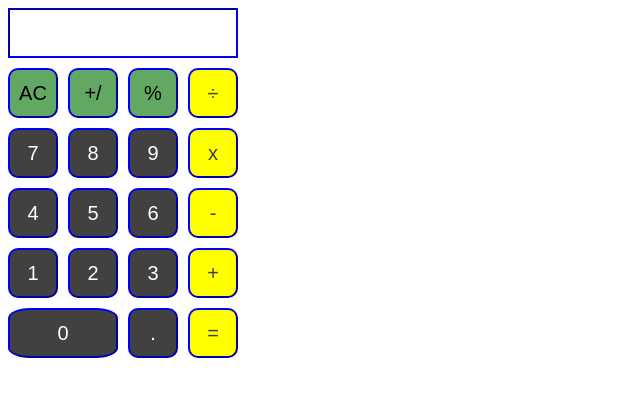
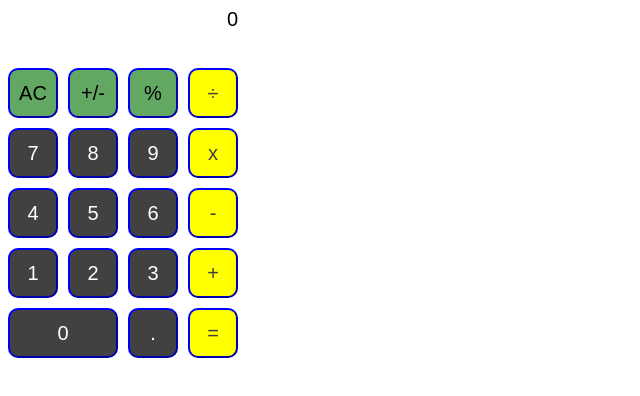
Before and after one commit to JackLiu3/Jack-React-Calculator, a React (Create React App) app: page / in a window 1280 px wide. Shown: the top 396 px of the page, without its empty margins (0-640 px from the left). Built offline with nearby package versions, Linux system fonts and the light colour scheme.

Commit message:
commit.error.before

```diff
--- a/src/App.js
+++ b/src/App.js
@@ -1,62 +1,141 @@
 import "./styles.css";
-
+import { useState } from "react";
 export default function App() {
-  let equation = "";
-  const handleClear = () => {
-    let newEquation = equation.current.value;
-    if (!newEquation) return;
-    equation.current.newEquation = "";
+  const [leftVal, setLeftVal] = useState("0");
+  const [rightVal, setRightVal] = useState("0");
+  const [symbol, setSymbol] = useState("");
+  const [showVal, setShowVal] = useState("0");
+  const [pressedSymbol, setPressedSymbol] = useState("");
+  const handleClear = (e) => {
+    let k = e.target.innerText;
+    if (k === "AC") {
+      setLeftVal("0");
+      setPressedSymbol("");
+      setRightVal("0");
+      setShowVal("0");
+      setSymbol("");
+    } else {
+      setShowVal("0");
+      setRightVal("0");
+    }
   };
   const handleNumber = (e) => {
-    let number = e.target.innerText;
-    number = number.toString();
-    let newEquation = equation.current.value;
-    if (!newEquation) return;
-    newEquation.onAdd(number);
-    equation.current.newEquation = "";
+    let n = e.target.innerText;
+    if (showVal.indexOf(".") >= 0 && n === ".") {
+      return;
+    } else {
+      if (pressedSymbol === "") {
+        if (showVal === "0") {
+          setShowVal(n);
+          setRightVal(n);
+        } else {
+          let t = showVal + n;
+          setShowVal(t);
+          setRightVal(t);
+        }
+      } else {
+        setShowVal(n);
+        setRightVal(n);
+        setPressedSymbol("");
+        document.getElementById(pressedSymbol).style.backgroundColor = "yellow";
+      }
+    }
   };
   const handleSymbol = (e) => {
-    let symbol = e.target.innerText;
-    equation + symbol;
+    let s = e.target.innerText;
+    setLeftVal(showVal);
+    setRightVal(showVal);
+    setSymbol(s);
+    setPressedSymbol(s);
+    document.getElementById(s).style.backgroundColor = "white";
   };
   const handleEqual = (e) => {
-    alert(e.target.innerText);
+    let result;
+    if (symbol === "+") {
+      result = parseFloat(leftVal) + parseFloat(rightVal);
+    } else if (symbol === "-") {
+      result = parseFloat(leftVal) - parseFloat(rightVal);
+    } else if (symbol === "x") {
+      result = parseFloat(leftVal) * parseFloat(rightVal);
+    } else if (symbol === "÷") {
+      result = parseFloat(leftVal) / parseFloat(rightVal);
+    } else {
+      return;
+    }
+    result = result + "";
+    setShowVal(result);
+    setLeftVal(result);
+    setPressedSymbol("=");
+  };
+  const handleMis = (e) => {
+    let sy = e.target.innerText;
+    let result;
+    if (sy === "+/-") {
+      result = showVal * -1;
+    } else {
+      result = showVal / 100;
+    }
+    setShowVal(result);
+    setRightVal(result);
+    setPressedSymbol(sy);
   };
   return (
     <div className="App">
-      <input className="output"></input>
+      <div className="output">{showVal}</div>
       <button className="miscellaneous" onClick={handleClear}>
         AC
       </button>
-      <button className="miscellaneous">+/</button>
-      <button className="miscellaneous">%</button>
-      <button className="symbols" onClick={handleSymbol}>
+      <button className="miscellaneous" onClick={handleMis}>
+        +/-
+      </button>
+      <button className="miscellaneous" onClick={handleMis}>
+        %
+      </button>
+      <button className="symbols" onClick={handleSymbol} id="÷">
         ÷
       </button>
       <button className="numbers" onClick={handleNumber}>
         7
       </button>
-      <button className="numbers">8</button>
-      <button className="numbers">9</button>
-      <button className="symbols" onClick={handleSymbol}>
+      <button className="numbers" onClick={handleNumber}>
+        8
+      </button>
+      <button className="numbers" onClick={handleNumber}>
+        9
+      </button>
+      <button className="symbols" onClick={handleSymbol} id="x">
         x
       </button>
-      <button className="numbers">4</button>
-      <button className="numbers">5</button>
-      <button className="numbers">6</button>
-      <button className="symbols" onClick={handleSymbol}>
+      <button className="numbers" onClick={handleNumber}>
+        4
+      </button>
+      <button className="numbers" onClick={handleNumber}>
+        5
+      </button>
+      <button className="numbers" onClick={handleNumber}>
+        6
+      </button>
+      <button className="symbols" onClick={handleSymbol} id="-">
         -
       </button>
       <button className="numbers" onClick={handleNumber}>
         1
       </button>
-      <button className="numbers">2</button>
-      <button className="numbers">3</button>
-      <button className="symbols" onClick={handleSymbol}>
+      <button className="numbers" onClick={handleNumber}>
+        2
+      </button>
+      <button className="numbers" onClick={handleNumber}>
+        3
+      </button>
+      <button className="symbols" onClick={handleSymbol} id="+">
         +
       </button>
-      <button className="numbers0">0</button>
-      <button className="numbers">.</button>
+      <button className="numbers0" onClick={handleNumber}>
+        0
+      </button>
+      <button className="numbers" onClick={handleNumber}>
+        .
+      </button>
       <button className="symbols" onClick={handleEqual}>
         =
       </button>
--- a/src/styles.css
+++ b/src/styles.css
@@ -41,5 +41,5 @@ button:hover {
 }
 button {
   font-size: 20px;
-  border-radius: 20%;
+  border-radius: 10px;
 }
```
